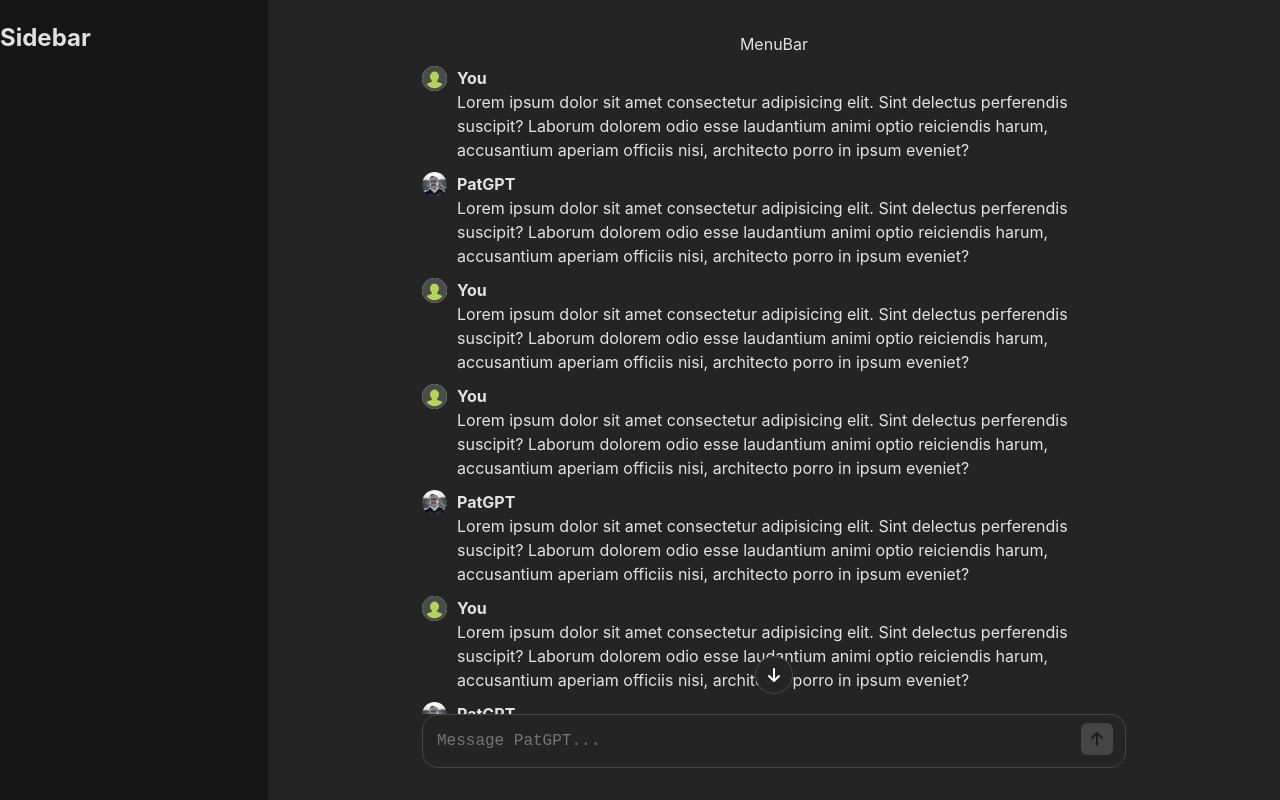
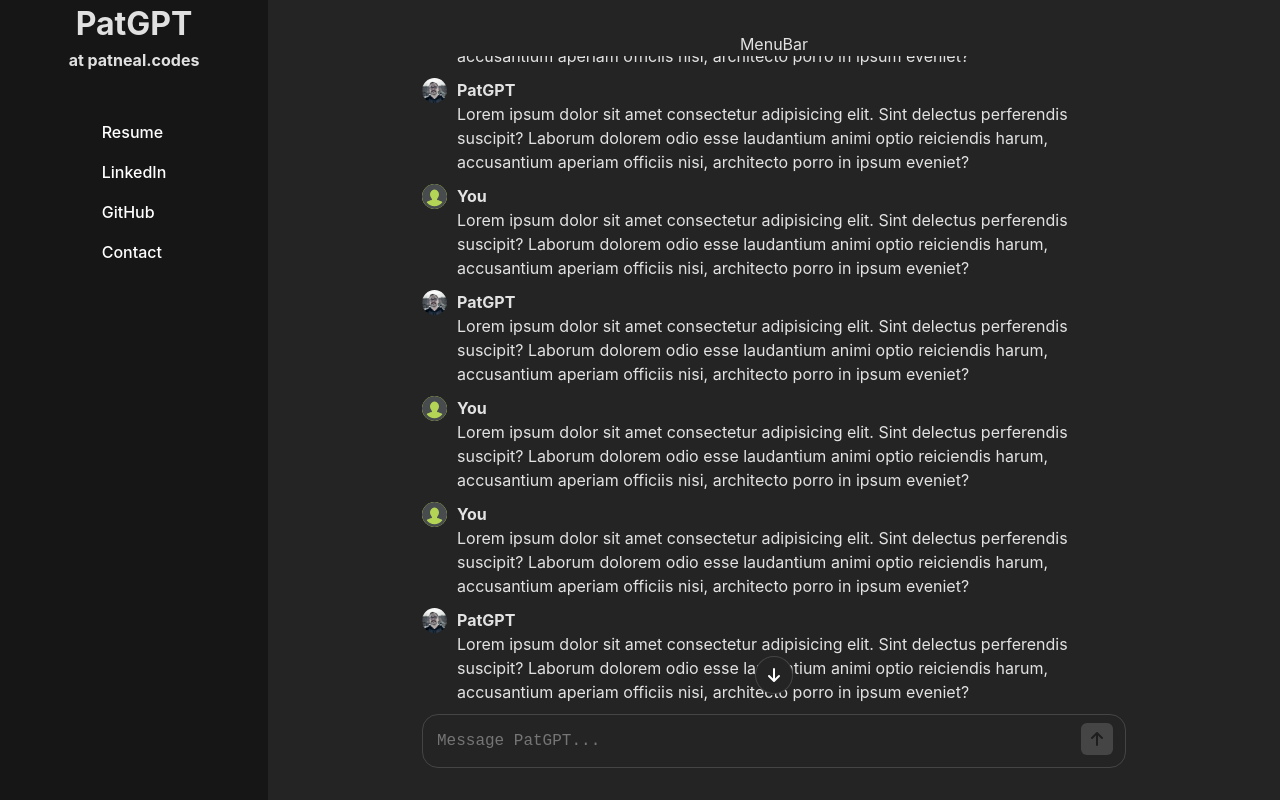
Before and after one commit to patnealcodes/patgpt, a React (Vite) app: page / in a window 1280 px wide. Built offline with nearby package versions, Linux system fonts and the light colour scheme.

Commit message:
more stuff

```diff
--- a/src/components/ChatLog/ChatLog.tsx
+++ b/src/components/ChatLog/ChatLog.tsx
@@ -37,8 +37,12 @@ function ChatLog() {
   }
 
   useEffect(() => {
+    // Set up signals
     pseudoSignals.checkIfScrolled = checkIfScrolled
     pseudoSignals.scrollToBottom = scrollToBottom
+
+    // Scroll to bottom on first load
+    scrollToBottom()
   }, []) // eslint-disable-line react-hooks/exhaustive-deps
 
   return (
--- a/src/components/InputBar/InputBar.css
+++ b/src/components/InputBar/InputBar.css
@@ -4,10 +4,10 @@
   border-radius: 16px;
   border-color: rgba(255, 255, 255, 0.15);
   display: flex;
+  flex-shrink: 0;
   position: relative;
   padding: 0 48px 0 0;
   scrollbar-width: none;
-  flex-shrink: 0;
   width: 100%;
 
   &:focus-within {
@@ -20,7 +20,7 @@
   background: none;
   border: none;
   line-height: 24px;
-  max-height: 300px;
+  max-height: 150px;
   outline: none;
   overflow-y: scroll;
   margin: 12px;
--- a/src/components/InputBar/InputBar.tsx
+++ b/src/components/InputBar/InputBar.tsx
@@ -32,8 +32,8 @@ function InputBar() {
   useLayoutEffect(() => {
     textareaRef.current!.style.height = 'auto'
     textareaRef.current!.style.height = `${textareaRef.current!.scrollHeight}px`
-    if (pseudoSignals.checkIfScrolled) {
-      pseudoSignals.checkIfScrolled()
+    if (pseudoSignals.scrollToBottom) {
+      pseudoSignals.scrollToBottom()
     }
   }, [question]) // eslint-disable-line react-hooks/exhaustive-deps
 
--- a/src/components/Sidebar/Sidebar.css
+++ b/src/components/Sidebar/Sidebar.css
@@ -0,0 +1,31 @@
+.sidebar {
+  display: flex;
+  flex-direction: column;
+  justify-content: space-between;
+
+  header {
+    text-align: center;
+  }
+
+  h1 {
+    font-size: 2rem;
+    margin: 0;
+  }
+
+  h2 {
+    font-size: 1rem;
+    margin: 0;
+  }
+
+  nav {
+    display: flex;
+    flex-direction: column;
+    gap: 1rem;
+    margin: 3em auto;
+
+    a {
+      color: white;
+      text-align: left;
+    }
+  }
+}
--- a/src/components/Sidebar/Sidebar.tsx
+++ b/src/components/Sidebar/Sidebar.tsx
@@ -2,9 +2,18 @@ import './Sidebar.css';
 
 function Sidebar() {
   return (
-    <div className="sidebar">
-      <h2>Sidebar</h2>
-    </div>
+    <section className="sidebar">
+      <header>
+        <h1>PatGPT</h1>
+        <h2>at patneal.codes</h2>
+      </header>
+      <nav>
+        <a href="#">Resume</a>
+        <a href="#">LinkedIn</a>
+        <a href="#">GitHub</a>
+        <a href="#">Contact</a>
+      </nav>
+    </section>
   );
 }
 
```
